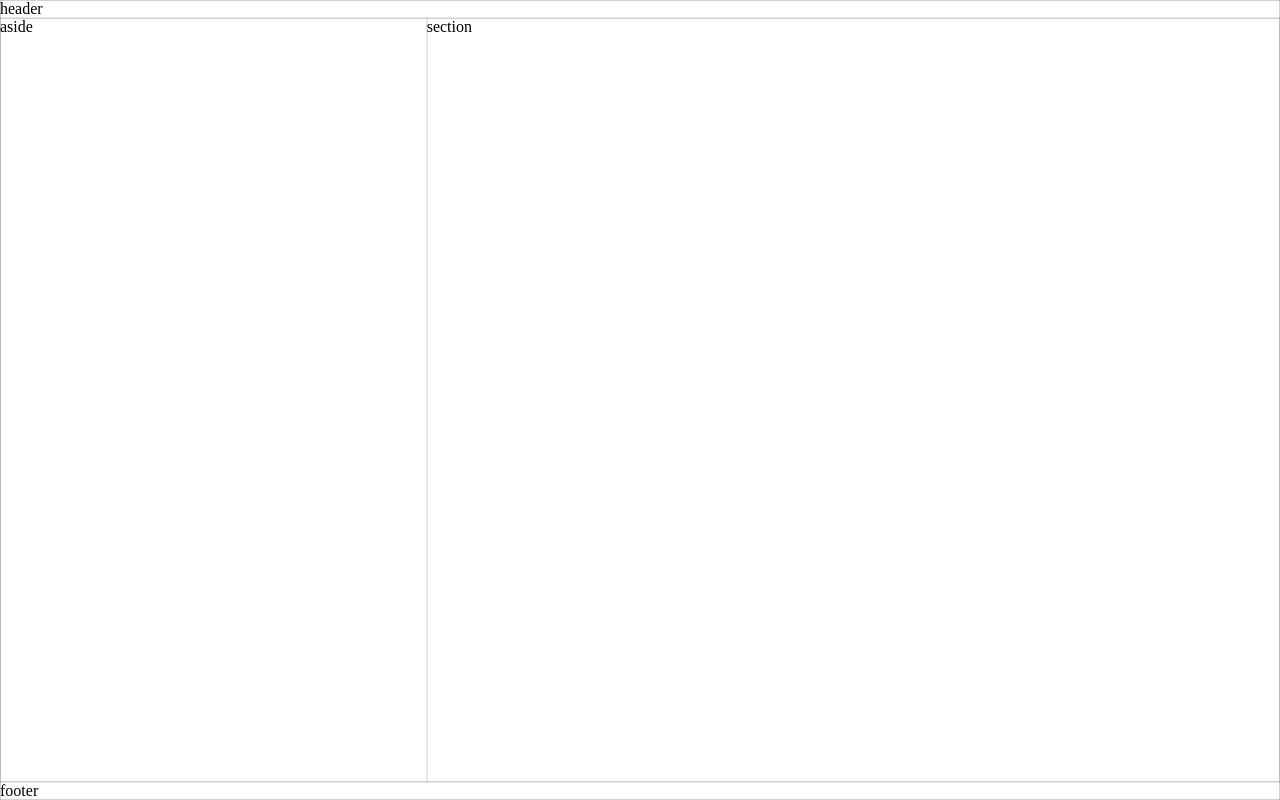
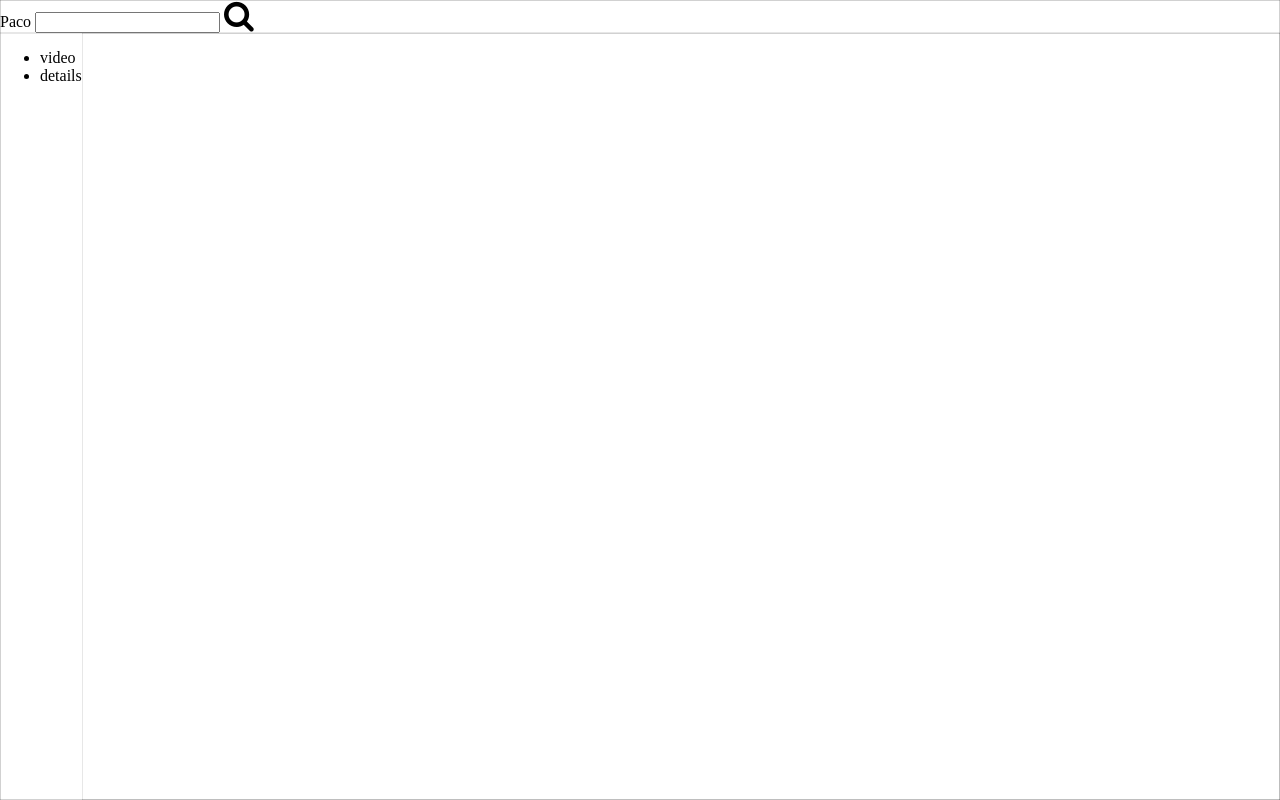
Before and after one commit to boxmodel/paco, a plain HTML site: page index.html in a window 1280 px wide. Drawn offline with Linux system fonts and the light colour scheme.

Commit message:
more updates

```diff
--- a/index.html
+++ b/index.html
@@ -1,20 +1,34 @@
 <!doctype html>
 <html>
 <head>
+    <link href="//maxcdn.bootstrapcdn.com/font-awesome/4.2.0/css/font-awesome.min.css" rel="stylesheet">
     <link rel="stylesheet" href="styles/main.css" type="text/css" />
 </head>
 <body>
 
 <article>
 
-<header>header</header>
+<header>
+    <div class="search-cnt">
+        <label>Paco</label>
+        <input type="text" />
+        <span><i class="fa fa-search fa-2x"></i></span>
+    </div>
+</header>
 
 <main>
-    <aside>aside</aside>
-    <section>section</section>
+    <nav>
+        <ul>
+            <li>video</li>
+            <li>details</li>
+        </ul>
+    </nav>
+    <section>
+        <video></video>
+    </section>
 </main>
 
-<footer>footer</footer>
+<footer></footer>
 
 </article>
 
```
